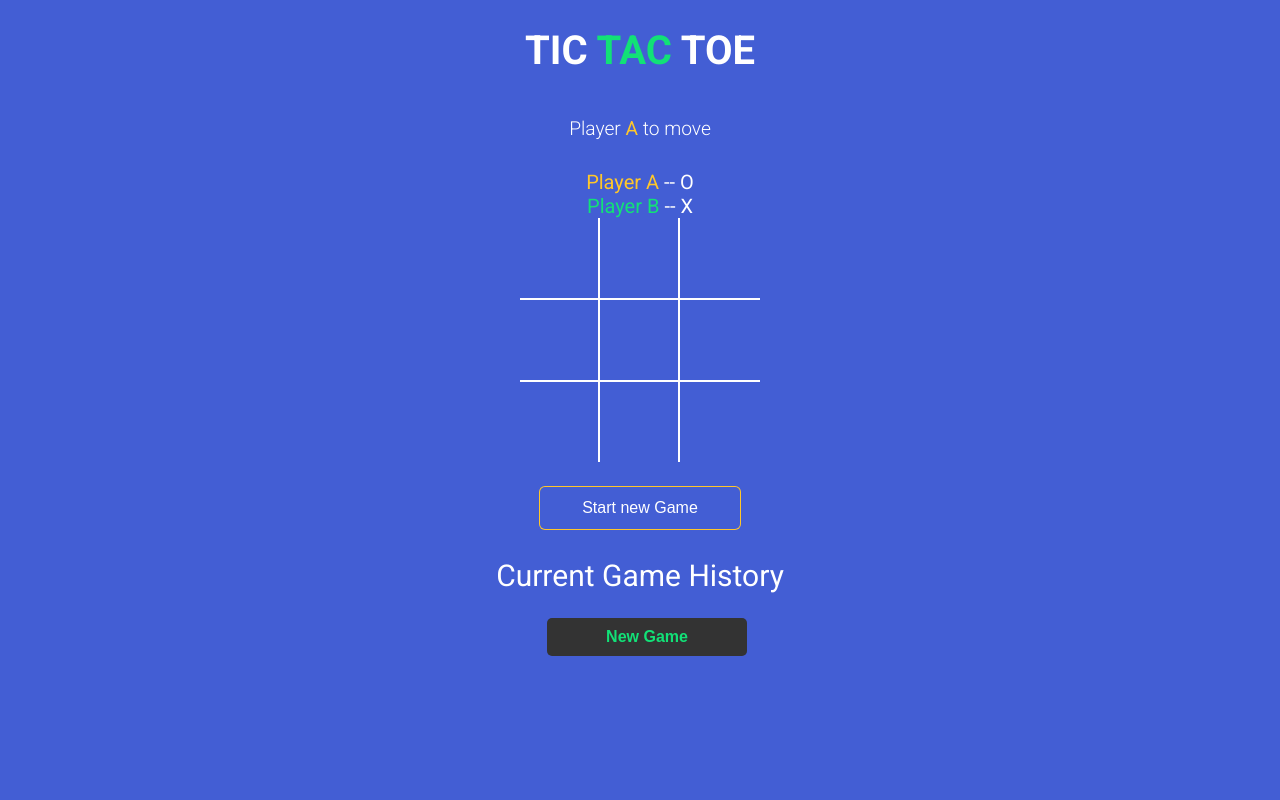
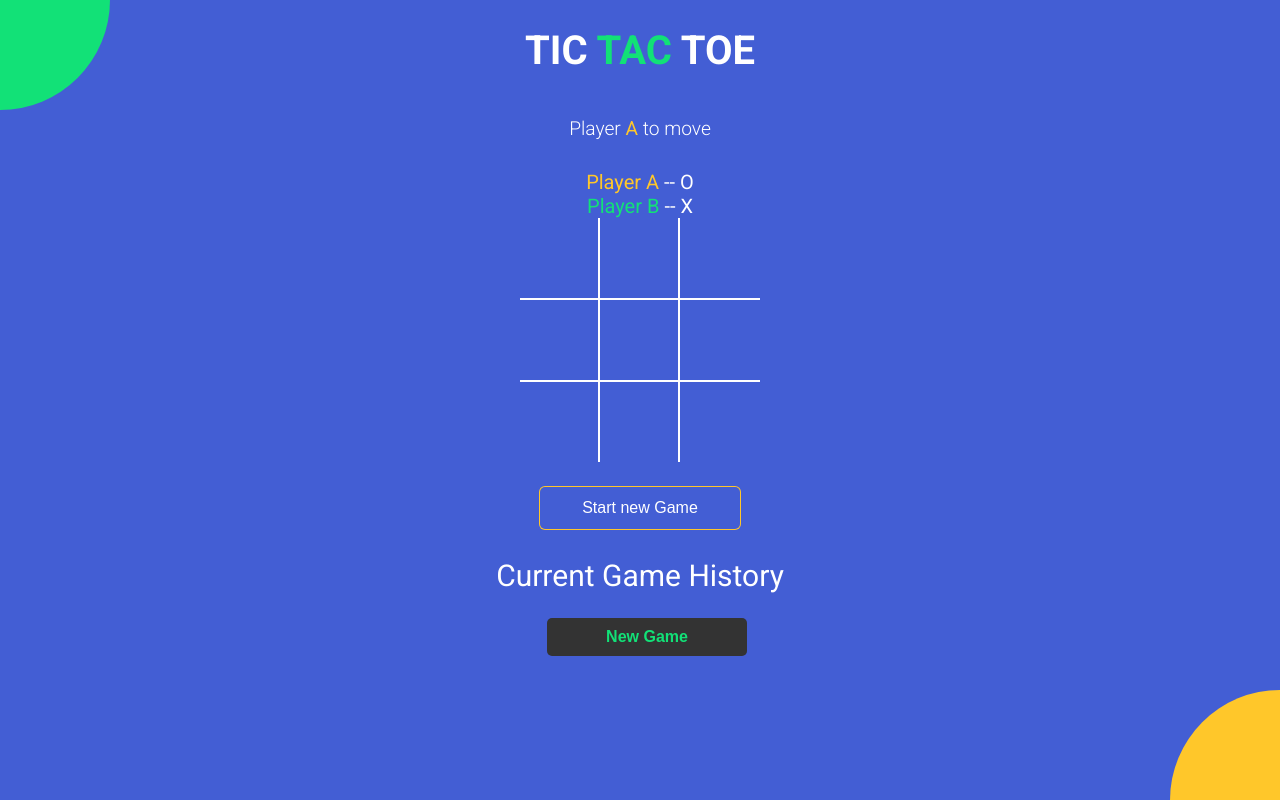
Before and after one commit to Inam2806/ticktactoe, a React (Vite) app: page / in a window 1280 px wide. Built offline with nearby package versions, Linux system fonts and the light colour scheme.

Commit message:
added background circles

```diff
--- a/src/App.jsx
+++ b/src/App.jsx
@@ -89,6 +89,7 @@ function App() {
         Current Game History
       </h2>
       <History history={history} moveTo={moveTo} currentMove={currentMove} />
+      <div className="bg-balls"></div>
     </div>
   );
 }
--- a/src/components/History.jsx
+++ b/src/components/History.jsx
@@ -7,9 +7,6 @@ const History = ({ history, moveTo, currentMove }) => {
             <button
               type="button"
               className={`btn-move ${currentMove === index ? 'active' : ''}`}
-              style={{
-                fontWeight: currentMove === index ? 'bold ' : 'normal',
-              }}
               onClick={() => moveTo(index)}
             >
               {index === 0 ? 'New Game' : `Go to move #${index}`}
```
